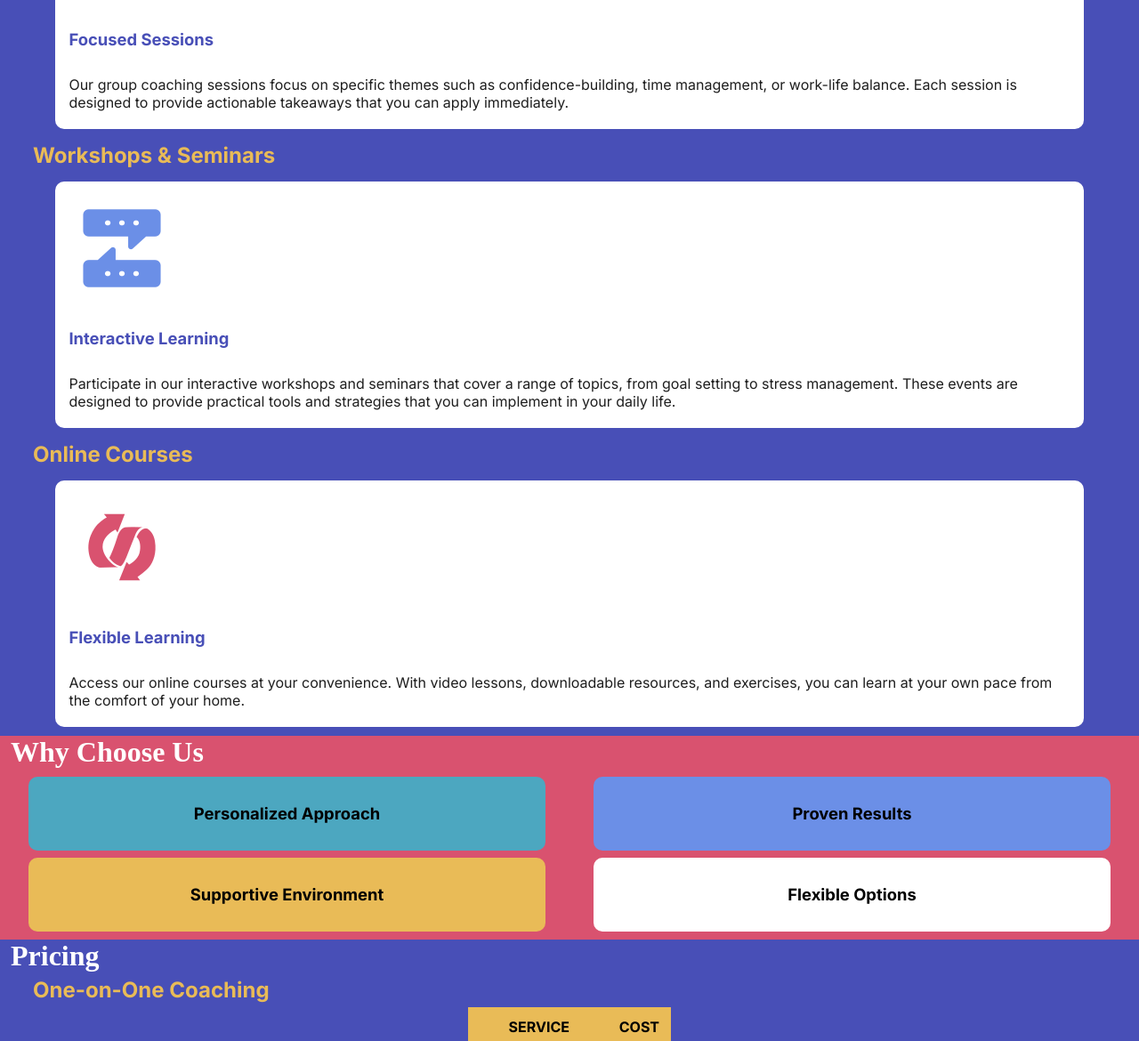
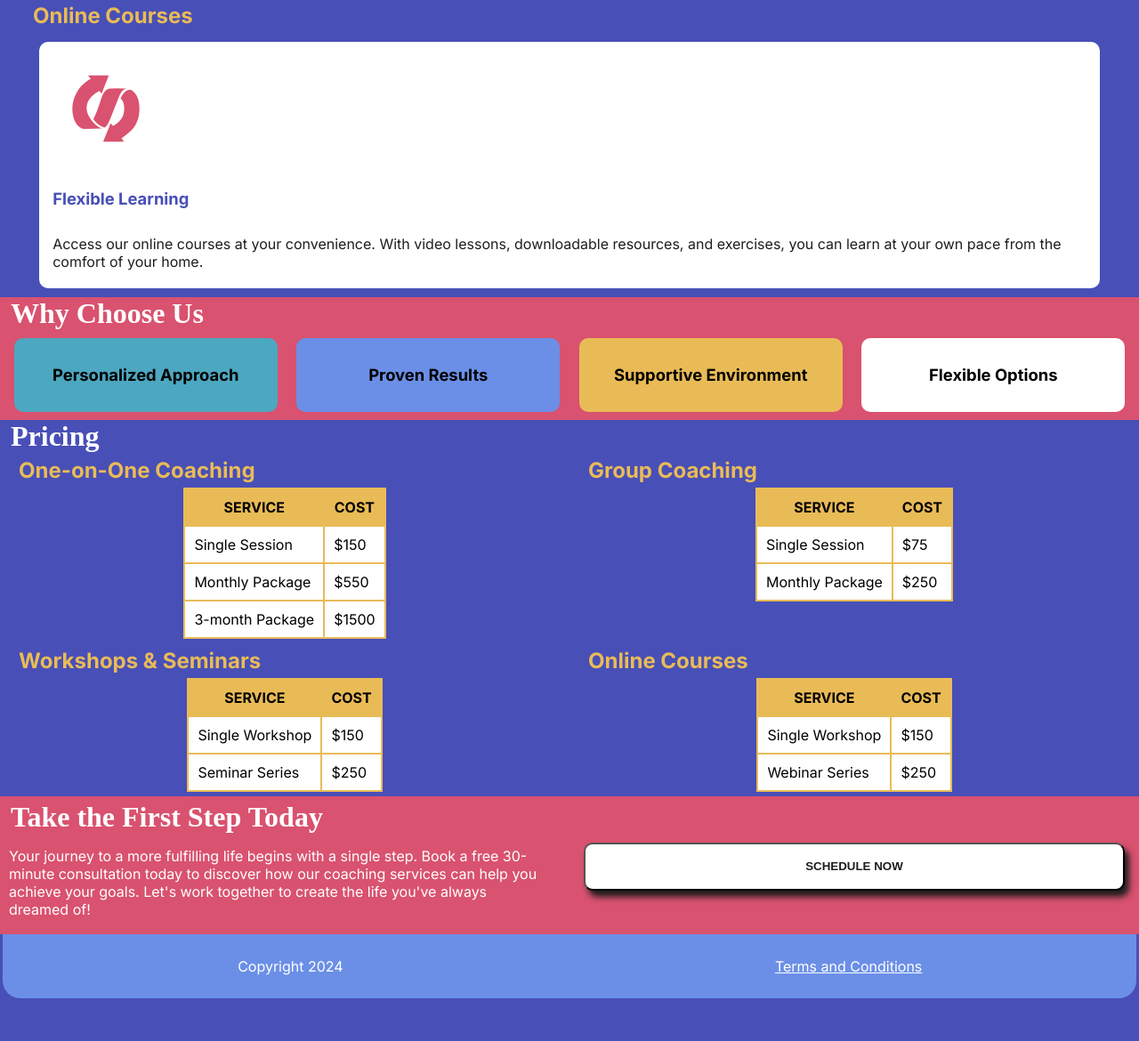
Before and after one commit to paaaarv/path-to-success-2, a plain HTML site: page index.html in a window 1280 px wide. Shown: the part 1630-2800 px from the top of the page at 89% size. Drawn offline with Linux system fonts and the light colour scheme; a web font is replaced by a local one.

Commit message:
medium breakpoint styling

```diff
--- a/index.css
+++ b/index.css
@@ -51,18 +51,23 @@ h3{
 h4 {
     font-size: 1.15em;
 }
-
-header p{
+#header-summary{
     background-color: #D9526F;
-    padding: 25px 0 10px;
-    margin: 100px auto 0;
+    padding: 10px 0;
+    margin: 100px auto 20px;
     width: 97%;
     border-radius: 0 0 20px 20px;
     color: #ffffff;
     text-align: center;
     font-style: italic;
+    justify-content:baseline;
 }
-header p:last-of-type{
+#header-summary p{
+    display: inline-block;
+    margin-bottom: 0;
+
+}
+#header-summary p:last-of-type{
     display: none;
 }
 nav {
@@ -160,7 +165,7 @@ table td{
     color: #ffffff;
 }
 button{
-    display: block;
+    display: flex;
     width: 95%;
     background-color: #ffffff;
     color: #1E1E1E;
@@ -168,6 +173,10 @@ button{
     padding: 25px;
     border-radius: 10px;
     box-shadow: 5px 7px 7px #1E1E1E;
+    text-transform: uppercase;
+    font-weight:700;
+    justify-content: center;
+    align-items: center;
 }
 
 footer{
@@ -181,13 +190,53 @@ footer{
     font-size: 1em;
     color: #ffffff;
     margin-bottom: 50px;
+    padding: 10px;
+    font-weight:400;
 }
 footer p:last-child{
     text-decoration: underline;
 }
 /*-------------------- MEDIA QUERY (medium) --------------------------------*/
-/*nav h2{
-    display: none;
-}*/
+@media screen and (min-width: 768px){
+    #header-summary p:last-of-type{
+        display: inline-block;
+    }
+    .service-container{
+        display: flex;
+        flex-wrap: wrap;
+    }
+    .service{
+        width: 48%;
+    }
+    .service:only-child, .service:last-child:nth-child(odd){
+        width:98%;
+    }
+    #choices-container{
+        grid-template-columns: repeat(4, 1fr);
+    }
+    #all-pricing-container{
+        display: grid;
+        grid-template-columns: repeat(2, 1fr);
+        align-items:start;
+    }
+    .pricing-container{
+        margin: 0 auto 5px;
+    }
+    #first-step{
+        display: grid;
+        grid-template-columns: repeat(2, 1fr);
+    }
+    #first-step p{
+        margin-top: 15px;
+    }
+    #first-step button {
+        height: 45%;
+    }
+
+}
 /*-------------------- MEDIA QUERY (large) ------------------------------------*/
+@media screen and (min-width: 992px){
+}
 /*-------------------- MEDIA QUERY (xl) ---------------------------------------*/
+@media screen and (min-width: 1200px){
+}
--- a/index.html
+++ b/index.html
@@ -7,8 +7,10 @@
 <body>
     <header>
         <h1>Path to Success</h1>
+        <div id="header-summary">
             <p> Unlock your full potential </p>
             <p>with personalized life coaching</p>
+        </div>
         <nav>
             <h2>Menu</h2>
             <ul>
@@ -23,7 +25,6 @@
         <section>
             <h2> Our Services </h2>
             <div id="all-services-container">
-
                     <h3> One-on-One Coaching </h3>
                     <div class="service-container">
                         <div class="service">
@@ -55,16 +56,16 @@
                             <p>Our group coaching sessions focus on specific themes such as confidence-building, time management, or work-life balance. Each session is designed to provide actionable takeaways that you can apply immediately.</p>
                         </div>
                     </div>
+                    <h3>Workshops & Seminars</h3>
                     <div class="service-container">
-                    <h3>Workshops & Seminars</h3>
                         <div class="service">
                             <img src="./images/interactive-learning.png" alt="lavender icon of text conversation">
                             <h4>Interactive Learning</h4>
                             <p>Participate in our interactive workshops and seminars that cover a range of topics, from goal setting to stress management. These events are designed to provide practical tools and strategies that you can implement in your daily life.</p>
                         </div>
                     </div>
+                    <h3>Online Courses</h3>
                     <div class="service-container">
-                    <h3>Online Courses</h3>
                         <div class="service">
                             <img src="./images/flexible-learning.png" alt="pink icon of a curly arrow">
                             <h4>Flexible Learning</h4>
@@ -84,6 +85,7 @@
         </section>
         <section id="pricing">
         <h2>Pricing</h2>
+            <div id="all-pricing-container">
                 <div class="pricing-container">
                     <h3>One-on-One Coaching</h3>
                     <table>
@@ -158,13 +160,15 @@
                         </tr>
                     </table>
                 </div>
+            </div>
         </section>
         <section id="take-the-first-step">
+                <h2>Take the First Step Today</h2>
                 <div id="first-step">
-                <h2>Take the First Step Today</h2>
                     <p>Your journey to a more fulfilling life begins with a single step. Book a free 30-minute consultation today to discover how our coaching services can help you achieve your goals. Let's work together to create the life you've always dreamed of!</p>
+
+                    <button>Schedule Now</button>
                 </div>
-            <button>Schedule Now</button>
         </section>
     </main>
     <footer>
```
Lines whose indentation alone changed are shown as unchanged.
